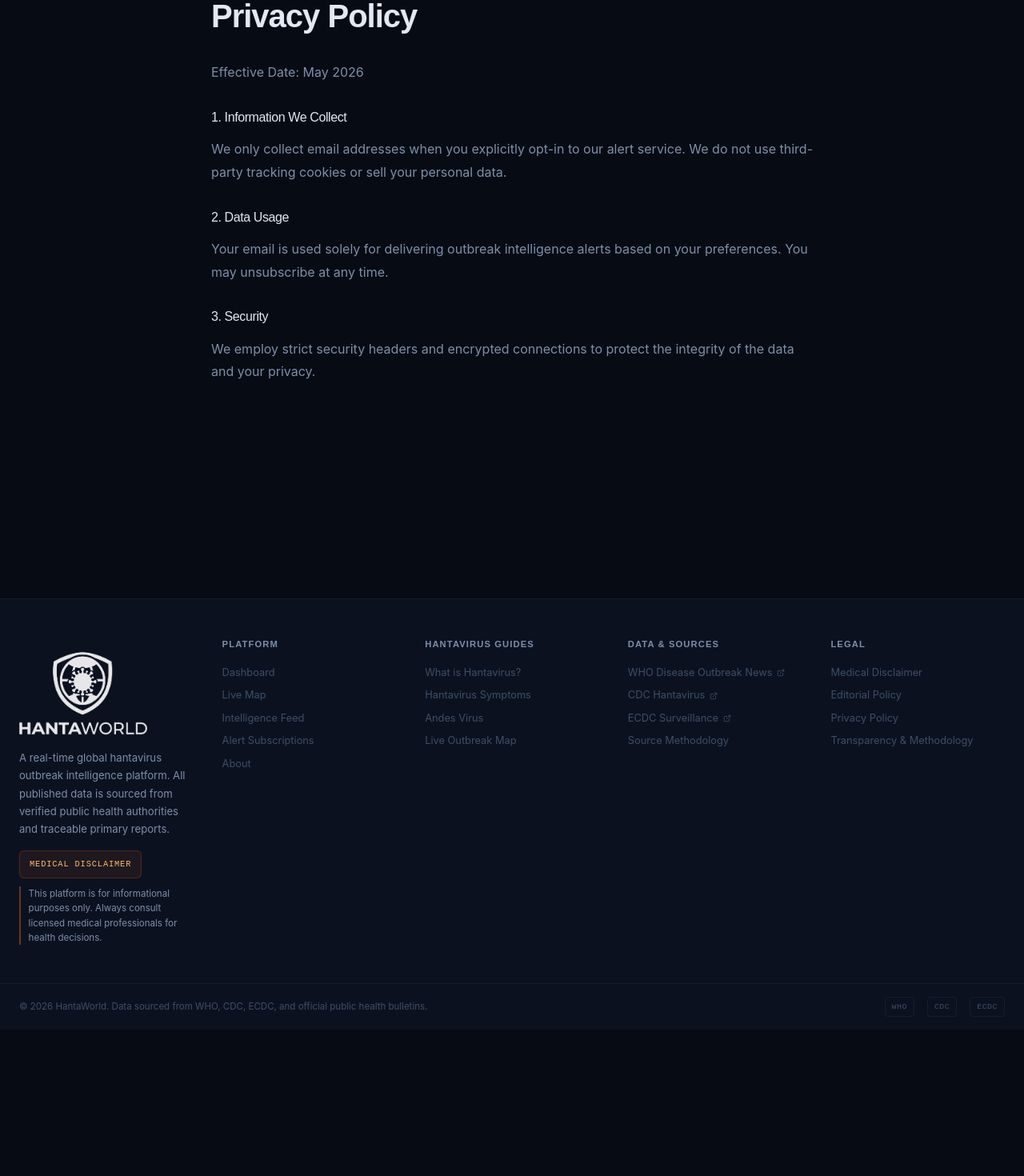
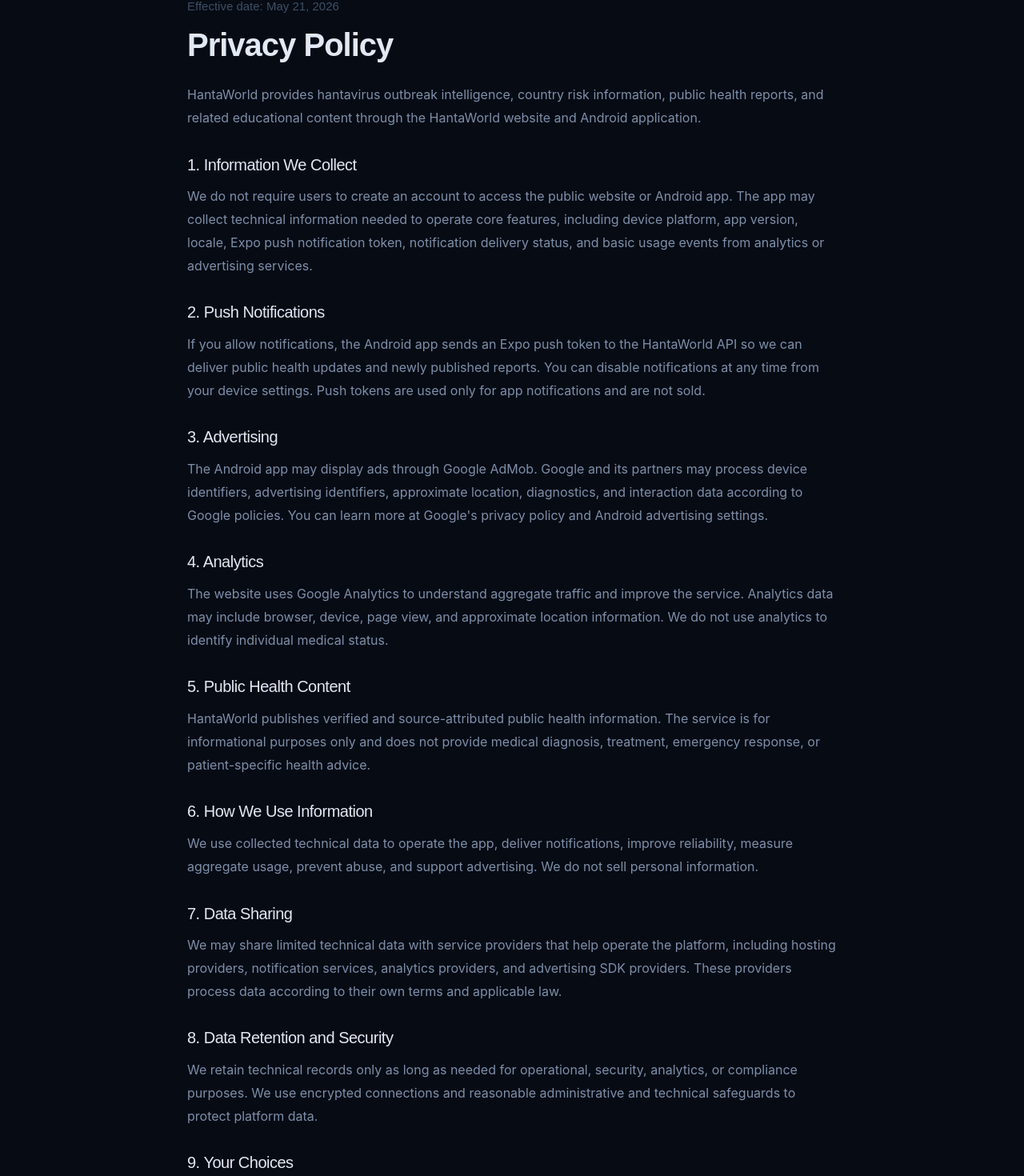
Before and after one commit to CakirSelcuk/hantaworld, a Next.js app: page /legal/privacy in a window 1280 px wide. Shown: the part 132-1602 px from the top of the page at 80% size. Before the commit the page ends 1419 px from the top, so only its background shows below. Built offline with nearby package versions, Linux system fonts and the light colour scheme.

Commit message:
Add Google Play privacy policy

```diff
--- a/app/legal/privacy/page.tsx
+++ b/app/legal/privacy/page.tsx
@@ -4,24 +4,99 @@
 
 export const metadata: Metadata = {
   title: 'Privacy Policy | HantaWorld',
-  robots: { index: false },
+  description:
+    'Privacy policy for HantaWorld website and Android app, including analytics, advertising, push notifications, and public health data usage.',
+  alternates: { canonical: 'https://www.hantaworld.com/privacy-policy' },
 };
 
 export default function PrivacyPolicyPage() {
+  return <PrivacyPolicyContent />;
+}
+
+export function PrivacyPolicyContent() {
   return (
     <>
       <Navbar />
       <main style={{ paddingTop: 64, minHeight: '100vh', background: 'var(--bg-primary)' }}>
-        <div className="container-main" style={{ padding: '4rem 1.5rem', maxWidth: 800 }}>
-          <h1 style={{ fontFamily: 'var(--font-display)', fontSize: '2.5rem', fontWeight: 700, color: 'var(--text-primary)', marginBottom: '2rem' }}>Privacy Policy</h1>
+        <div className="container-main" style={{ padding: '4rem 1.5rem', maxWidth: 860 }}>
+          <p style={{ fontFamily: 'var(--font-ui)', color: 'var(--text-muted)', marginBottom: '0.75rem' }}>
+            Effective date: May 21, 2026
+          </p>
+          <h1
+            style={{
+              fontFamily: 'var(--font-display)',
+              fontSize: '2.5rem',
+              fontWeight: 700,
+              color: 'var(--text-primary)',
+              marginBottom: '1.5rem',
+            }}
+          >
+            Privacy Policy
+          </h1>
+
           <div style={{ fontSize: '1rem', lineHeight: 1.8, color: 'var(--text-secondary)' }}>
-            <p style={{ marginBottom: '1.5rem' }}>Effective Date: May 2026</p>
-            <h2 style={{ color: 'var(--text-primary)', marginTop: '2rem', marginBottom: '1rem' }}>1. Information We Collect</h2>
-            <p style={{ marginBottom: '1.5rem' }}>We only collect email addresses when you explicitly opt-in to our alert service. We do not use third-party tracking cookies or sell your personal data.</p>
-            <h2 style={{ color: 'var(--text-primary)', marginTop: '2rem', marginBottom: '1rem' }}>2. Data Usage</h2>
-            <p style={{ marginBottom: '1.5rem' }}>Your email is used solely for delivering outbreak intelligence alerts based on your preferences. You may unsubscribe at any time.</p>
-            <h2 style={{ color: 'var(--text-primary)', marginTop: '2rem', marginBottom: '1rem' }}>3. Security</h2>
-            <p style={{ marginBottom: '1.5rem' }}>We employ strict security headers and encrypted connections to protect the integrity of the data and your privacy.</p>
+            <p style={{ marginBottom: '1.5rem' }}>
+              HantaWorld provides hantavirus outbreak intelligence, country risk information, public health reports, and
+              related educational content through the HantaWorld website and Android application.
+            </p>
+
+            <Section title="1. Information We Collect">
+              We do not require users to create an account to access the public website or Android app. The app may
+              collect technical information needed to operate core features, including device platform, app version,
+              locale, Expo push notification token, notification delivery status, and basic usage events from analytics
+              or advertising services.
+            </Section>
+
+            <Section title="2. Push Notifications">
+              If you allow notifications, the Android app sends an Expo push token to the HantaWorld API so we can
+              deliver public health updates and newly published reports. You can disable notifications at any time from
+              your device settings. Push tokens are used only for app notifications and are not sold.
+            </Section>
+
+            <Section title="3. Advertising">
+              The Android app may display ads through Google AdMob. Google and its partners may process device
+              identifiers, advertising identifiers, approximate location, diagnostics, and interaction data according to
+              Google policies. You can learn more at Google&apos;s privacy policy and Android advertising settings.
+            </Section>
+
+            <Section title="4. Analytics">
+              The website uses Google Analytics to understand aggregate traffic and improve the service. Analytics data
+              may include browser, device, page view, and approximate location information. We do not use analytics to
+              identify individual medical status.
+            </Section>
+
+            <Section title="5. Public Health Content">
+              HantaWorld publishes verified and source-attributed public health information. The service is for
+              informational purposes only and does not provide medical diagnosis, treatment, emergency response, or
+              patient-specific health advice.
+            </Section>
+
+            <Section title="6. How We Use Information">
+              We use collected technical data to operate the app, deliver notifications, improve reliability, measure
+              aggregate usage, prevent abuse, and support advertising. We do not sell personal information.
+            </Section>
+
+            <Section title="7. Data Sharing">
+              We may share limited technical data with service providers that help operate the platform, including
+              hosting providers, notification services, analytics providers, and advertising SDK providers. These
+              providers process data according to their own terms and applicable law.
+            </Section>
+
+            <Section title="8. Data Retention and Security">
+              We retain technical records only as long as needed for operational, security, analytics, or compliance
+              purposes. We use encrypted connections and reasonable administrative and technical safeguards to protect
+              platform data.
+            </Section>
+
+            <Section title="9. Your Choices">
+              You can disable push notifications from Android settings, reset or limit your advertising ID from Android
+              privacy settings, and use browser controls to manage cookies or analytics preferences.
+            </Section>
+
+            <Section title="10. Contact">
+              For privacy questions about HantaWorld, contact the site operator through the official HantaWorld website
+              contact channels.
+            </Section>
           </div>
         </div>
       </main>
@@ -29,3 +104,12 @@
     </>
   );
 }
+
+function Section({ title, children }: { title: string; children: React.ReactNode }) {
+  return (
+    <section style={{ marginTop: '2rem' }}>
+      <h2 style={{ color: 'var(--text-primary)', marginBottom: '0.85rem', fontSize: '1.25rem' }}>{title}</h2>
+      <p style={{ margin: 0 }}>{children}</p>
+    </section>
+  );
+}
--- /dev/null
+++ b/app/privacy-policy/page.tsx
@@ -0,0 +1 @@
+export { metadata, default } from '@/app/legal/privacy/page';
```
